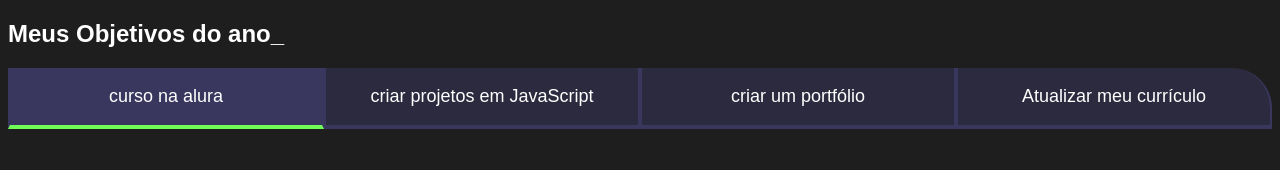
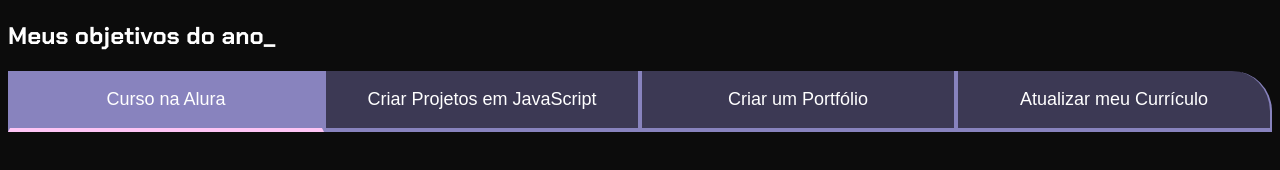
Before and after one commit to amandacamara06/figma_, a plain HTML site: page aula_0/index.html in a window 1280 px wide. Drawn offline with Linux system fonts and the light colour scheme.

Commit message:
11/04
aula 4

```diff
--- a/aula_0/index.html
+++ b/aula_0/index.html
@@ -3,18 +3,18 @@
     <head>
         <meta charset="UTF-8">
         <meta nome="viewpot" content="width=device-winth, initial-scale=1.0">
-        <title>meus objetivos do ano</title>
+        <title>Meus objetivos do ano</title>
         <link rel="stylesheet" href="style.css">
     </head>
     <body>
         <section class=”conteudo-principal”></section>
-      <h2 class=”titulo-principal”>Meus Objetivos do ano<span>_</span></h2>
+      <h2 class=”titulo-principal”>Meus objetivos do ano<span>_</span></h2>
 
     <div class="botoes">
-        <button class="botao ativo">curso na alura</button>
-        <button class="botao">criar projetos em JavaScript</button>
-        <button class="botao">criar um portfólio</button>
-        <button class="botao">Atualizar meu currículo</button>
+        <button class="botao ativo">Curso na Alura</button>
+        <button class="botao">Criar Projetos em JavaScript</button>
+        <button class="botao">Criar um Portfólio</button>
+        <button class="botao">Atualizar meu Currículo</button>
     </div>
     <style src="main.js"></style>
     </body>
--- /dev/null
+++ b/aula_0/main.js
@@ -0,0 +1,2 @@
+const botoes = document.querySelectorAll(".botao");
+console.log(botoes)
--- a/aula_0/style.css
+++ b/aula_0/style.css
@@ -1,12 +1,12 @@
+@import url("https://fonts.googleapis.com/css2?family=Chakra+Petch:wght@400;700&display=swap");
 :root {
-   --cor-de-fundo: #1E1E1E;
-   --verde: #6FFF57;
+   --cor-de-fundo: #0c0c0c;
+   --verde: #ffc5f5;
    --branco: #FFFFFF;
-   --botao-ativo: #3a375e;
-   --botao-inativo:rgba(58, 55, 94, 0.5);
+   --botao-ativo: #8883be;
+   --botao-inativo:rgba(108, 103, 156, 0.5);
    --texto-fundo:rgba(58,55,94,0.3);
 }
-@import url("https://fonts.googleapis.com/ css2?family=Chakra+Petch:wght@400;700&display=swap");
 
 body {
    background-color: var(--cor-de-fundo);
@@ -32,7 +32,7 @@ body {
 }
 
 .botao {
-   font-family:"crakra petch",sans-serif ;
+   font-family:"Crakra Petch", sans-serif ;
    background-color:var(--botao-inativo) ;
    color: var(--branco);
    display: flex;
```
